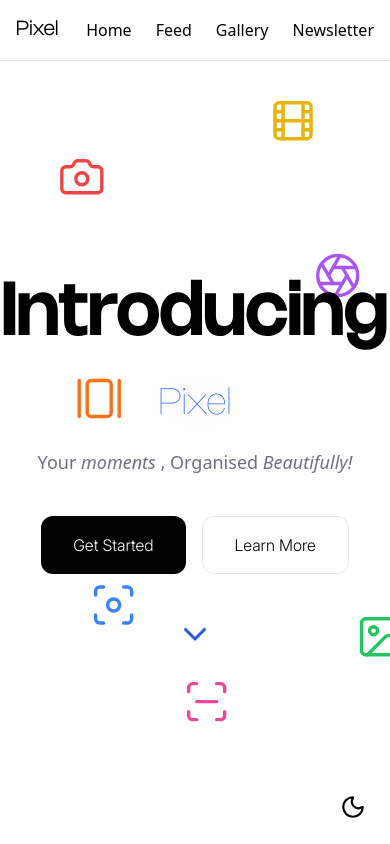
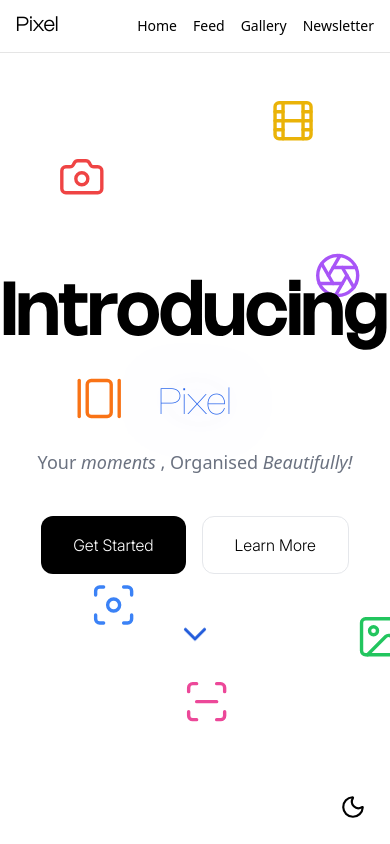
Before and after one commit to kanishkk52/Pixel, a React (Vite) app: page / in a window 390 px wide. Shown: the top 844 px of the page. Built offline with nearby package versions, Linux system fonts and the light colour scheme.

Commit message:
resposive 2

```diff
--- a/src/components/Navbar.jsx
+++ b/src/components/Navbar.jsx
@@ -42,7 +42,6 @@
 
 window.localStorage.removeItem("pixelUser")
 
-/* trigger updates everywhere */
 window.dispatchEvent(new Event("storage"))
 window.dispatchEvent(new Event("userChanged"))
 
@@ -65,9 +64,9 @@
 
 return(
 
-<nav className="fixed top-0 left-0 w-full z-50 backdrop-blur-md bg-white/70 dark:bg-black/70 border-b border-neutral-200 dark:border-neutral-800 dark:text-white">
+<nav className="fixed top-0 left-0 w-full z-50 backdrop-blur-md bg-white/70 dark:bg-black/70 border-b border-neutral-200 dark:border-neutral-800 dark:text-white overflow-x-hidden">
 
-<div className="max-w-7xl mx-auto flex justify-between items-center p-4">
+<div className="max-w-7xl mx-auto flex justify-between items-center px-4 py-3">
 
 {/* LOGO */}
 
@@ -77,21 +76,21 @@
 
 {/* NAV LINKS */}
 
-<div className="flex items-center gap-6">
+<div className="flex items-center gap-4 md:gap-6">
 
-<Link to="/" className="hover:text-blue-600 transition">
+<Link to="/" className="hover:text-blue-600 transition text-sm md:text-base">
 Home
 </Link>
 
-<Link to="/feed" className="hover:text-blue-600 transition">
+<Link to="/feed" className="hover:text-blue-600 transition text-sm md:text-base">
 Feed
 </Link>
 
-<Link to="/gallery" className="hover:text-blue-600 transition">
+<Link to="/gallery" className="hover:text-blue-600 transition text-sm md:text-base">
 Gallery
 </Link>
 
-<Link to="/newsletter" className="hover:text-blue-600 transition">
+<Link to="/newsletter" className="hover:text-blue-600 transition text-sm md:text-base">
 Newsletter
 </Link>
 
@@ -103,7 +102,7 @@
 src={user.picture}
 alt="profile"
 onClick={()=>navigate("/profile")}
-className={`w-9 h-9 rounded-full cursor-pointer object-cover ring-2 ring-offset-2 ring-offset-white dark:ring-offset-black ${getRingColor()} hover:scale-105 transition`}
+className={`w-8 h-8 md:w-9 md:h-9 rounded-full cursor-pointer object-cover ring-2 ring-offset-1 md:ring-offset-2 ring-offset-white dark:ring-offset-black ${getRingColor()} hover:scale-105 transition`}
 />
 
 )}
--- a/src/index.css
+++ b/src/index.css
@@ -98,3 +98,8 @@
 .animate-slideIn {
 animation: slideIn 0.25s ease;
 }
+
+
+body{
+overflow-x:hidden;
+}
```
